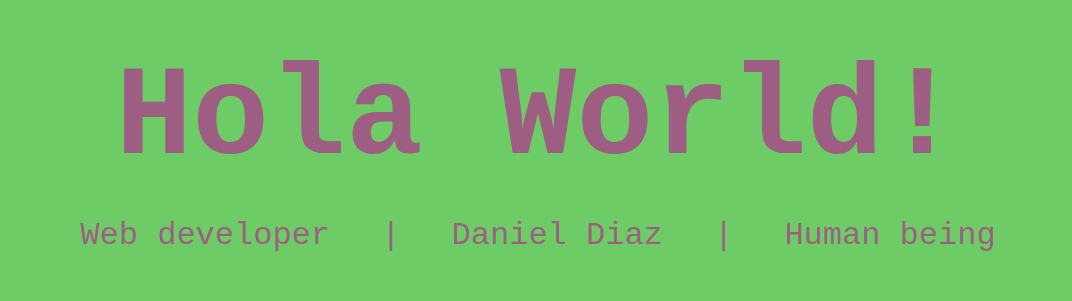
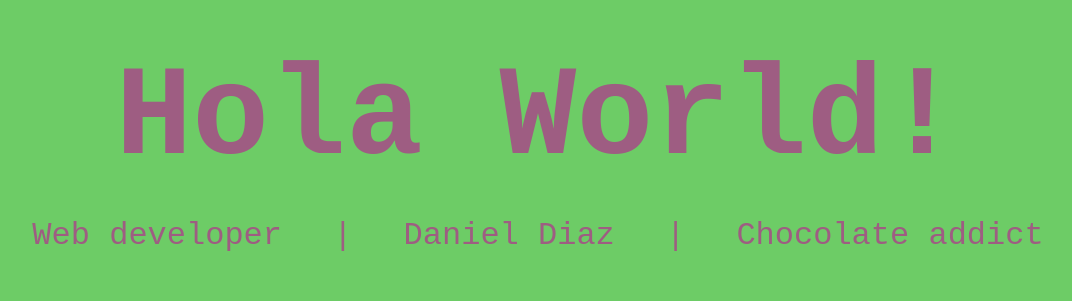
Before and after one commit to Dan-DH/dan-dh.github.io, a plain HTML site: page index.html in a window 1280 px wide. Shown: the part 113-414 px from the top of the page, without its empty margins (102-1174 px from the left). Drawn offline with Linux system fonts and the light colour scheme.

Commit message:
Update index.html

```diff
--- a/index.html
+++ b/index.html
@@ -23,7 +23,7 @@
         <p>|</p>
         <p>Daniel Diaz</p>
         <p>|</p>
-        <p>Human being</p>
+        <p>Chocolate addict</p>
       </div>
       <div class="socials">
         <a
```
